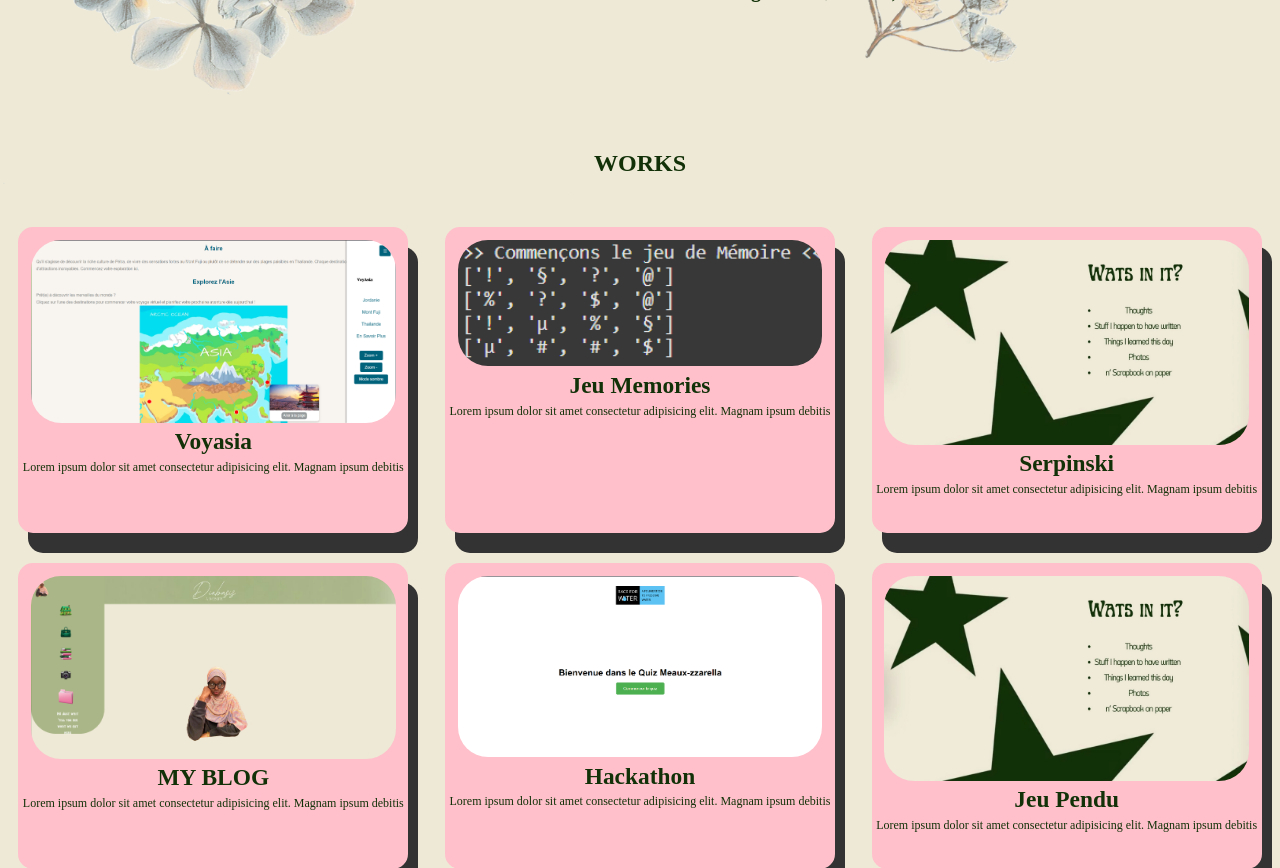
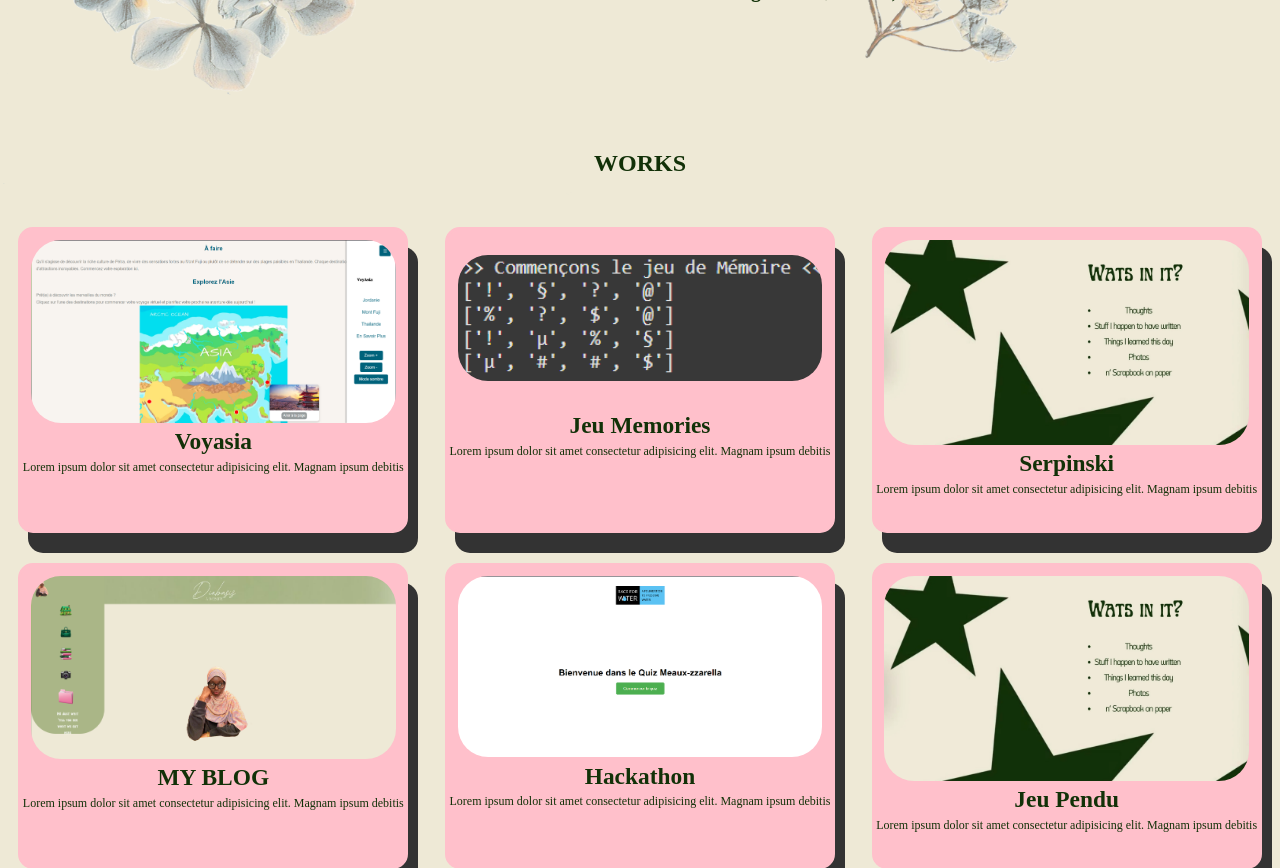
Before and after one commit to diabasmr/Diabasis, a PHP site: page /HTML/portfolio.html in a window 1280 px wide. Shown: the part 1608-2476 px from the top of the page. Run offline with PHP 8.4, Linux system fonts and the light colour scheme; some libraries are stand-ins or nearby versions; some web fonts are replaced.

Commit message:
latest updates

```diff
--- a/CSS/portfolio.css
+++ b/CSS/portfolio.css
@@ -136,6 +136,10 @@
 	margin:10px 5px 0 5px; /*A MODIFIER POUR CENTRER EXACTEMENT PARCE QUE PAS LE TEMPS*/
 }
 
+#works #memories{
+	margin-top: 25px;
+}
+
 #works a{
 	color:#123108;
 	text-decoration: none;
@@ -148,6 +152,7 @@
 #works h3{
 	margin:0 auto;
 }
+
 #works p{
 	margin-top:0;
 	font-size:12px;
```
